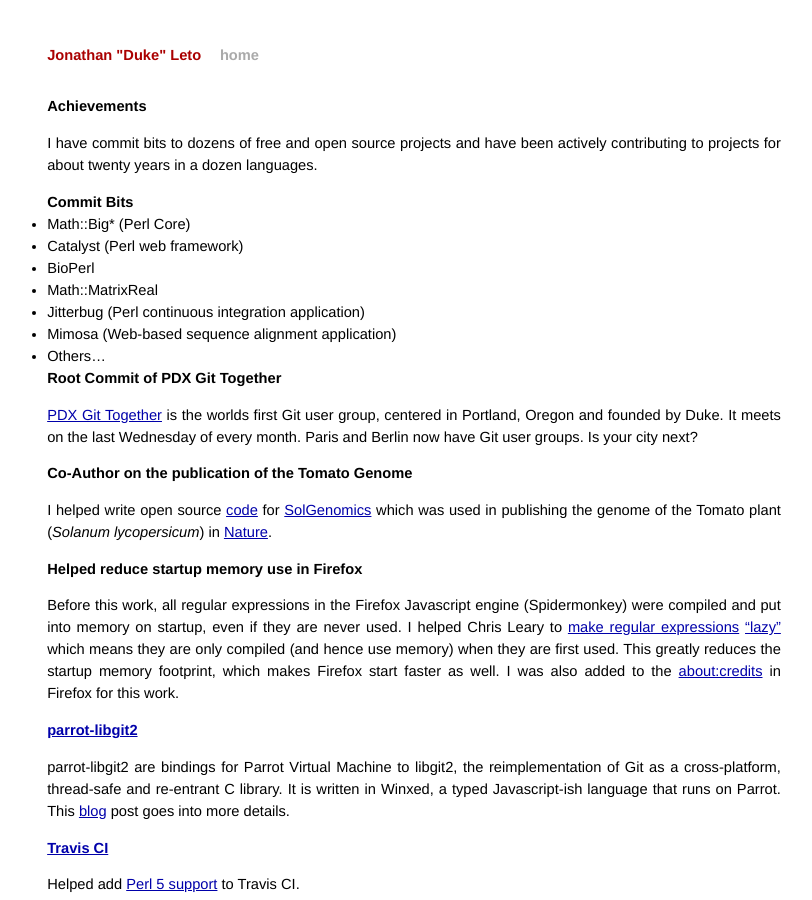
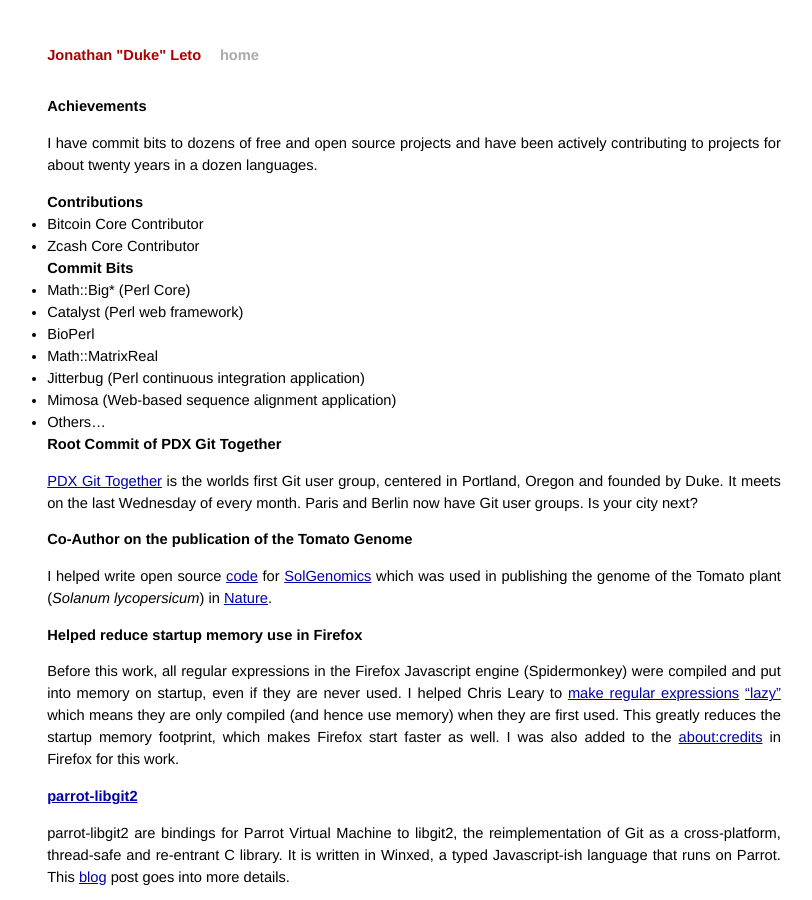
Before and after one commit to leto/leto.github.com, a Jekyll site: the page built from outline.md, in a window 1280 px wide and 900 px high. Shown: the whole window, without its empty margins (226-1038 px from the left). Built offline with Jekyll 4.4.1, drawn with Linux system fonts in a browser that asks for light colours; comment, search, counter and statistics services are not loaded.

Commit message:
update some stuff

```diff
--- a/outline.md
+++ b/outline.md
@@ -8,6 +8,11 @@
 
 > I have commit bits to dozens of free and open source projects and have been actively contributing
 to projects for about twenty years in a dozen languages.
+
+### Contributions
+
+* Bitcoin Core Contributor
+* Zcash Core Contributor
 
 ### Commit Bits
 
```
